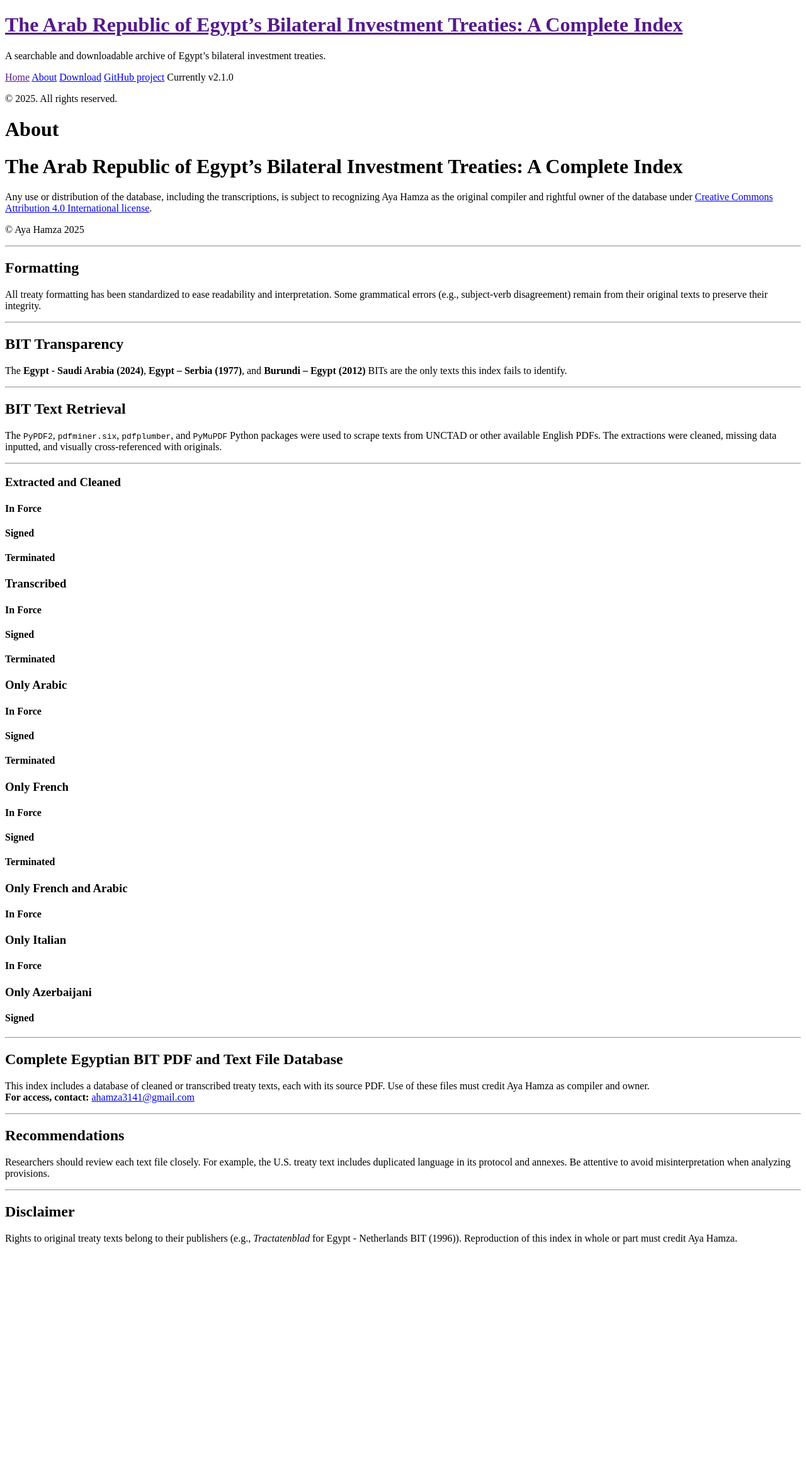
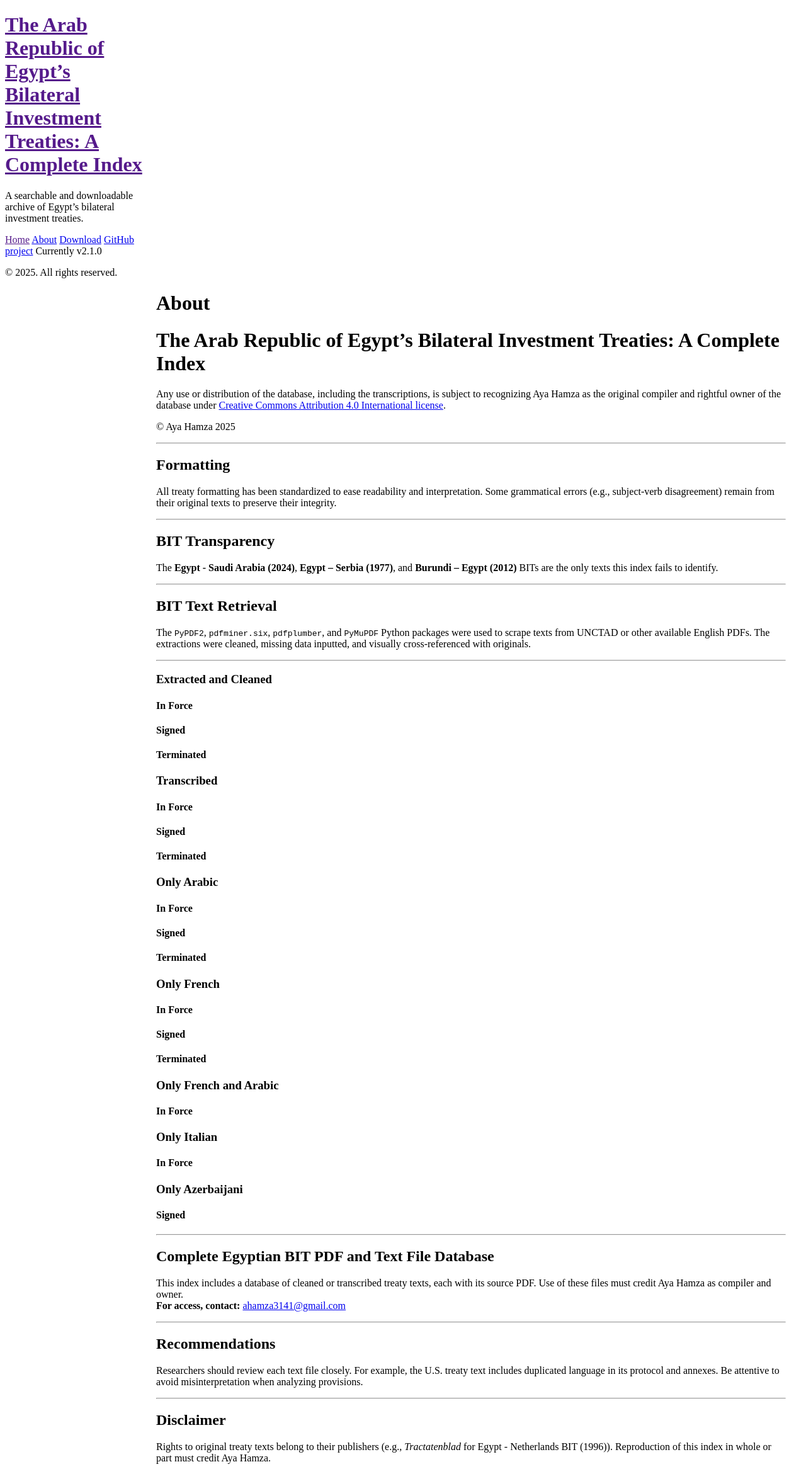
Before and after one commit to ayahamza1/MENABITs, a Jekyll site: the page built from about.md, in a window 1280 px wide. Shown: the whole page at 63% size. Built offline with Jekyll 4.4.1, drawn with Linux system fonts in a browser that asks for light colours; before the commit the page ends 1992 px from its top, so only the background shows below that.

Commit message:
Update head.html

```diff
--- a/_includes/head.html
+++ b/_includes/head.html
@@ -20,9 +20,12 @@
   <link rel="stylesheet" href="{{ site.baseurl }}public/css/hyde.css">
   <link rel="stylesheet" href="http://fonts.googleapis.com/css?family=PT+Sans:400,400italic,700|Abril+Fatface">
 
+  <!-- ✅ CUSTOM CSS TO SHRINK SIDEBAR & WIDEN CONTENT -->
+  <link rel="stylesheet" href="{{ site.baseurl }}/public/css/custom.css">
+
   <!-- Icons -->
   <link rel="apple-touch-icon-precomposed" sizes="144x144" href="{{ site.baseurl }}public/apple-touch-icon-144-precomposed.png">
-                                 <link rel="shortcut icon" href="{{ site.baseurl }}public/favicon.ico">
+  <link rel="shortcut icon" href="{{ site.baseurl }}public/favicon.ico">
 
   <!-- RSS -->
   <link rel="alternate" type="application/rss+xml" title="RSS" href="/atom.xml">
```
